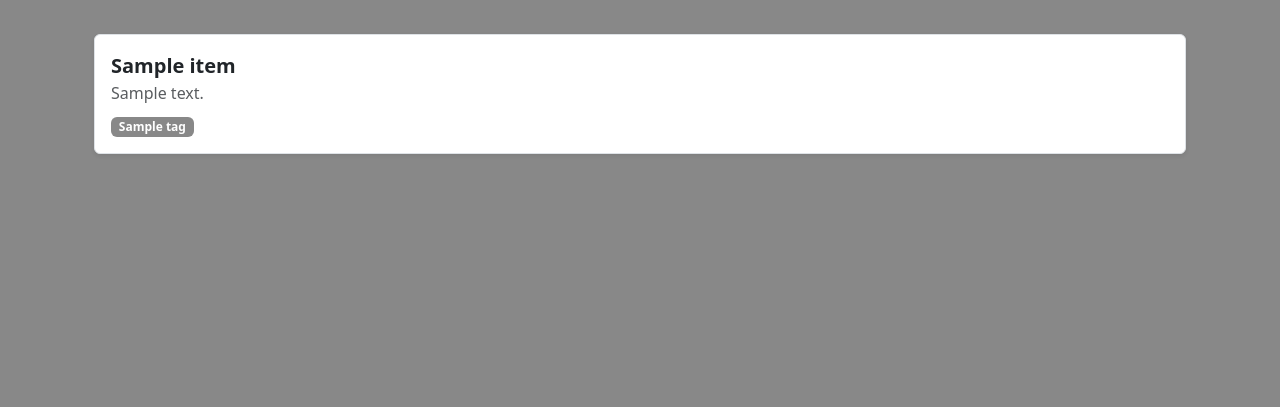
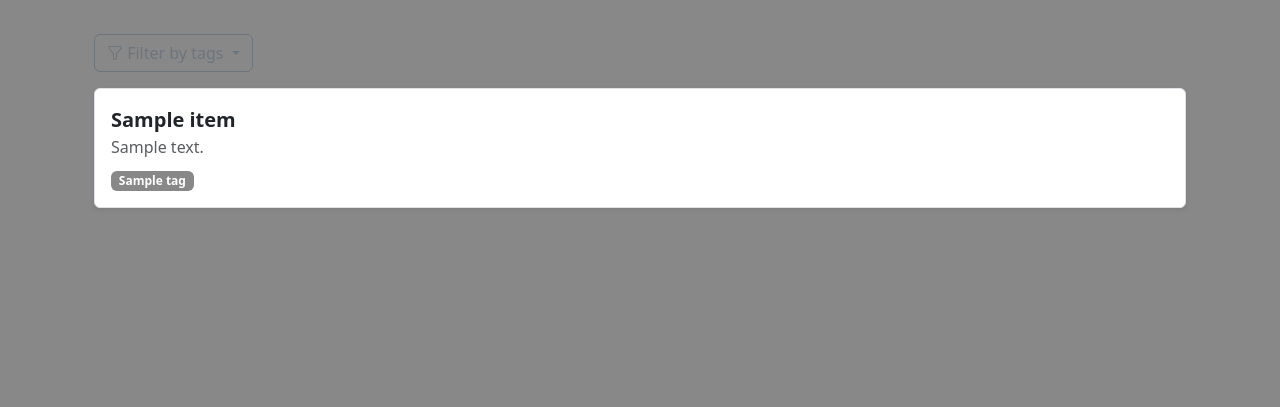
Before and after one commit to robschmidtdev/idea-collector, a Django app: template idea_collector/main/templates/main/items.html in a window 1280 px wide. Shown: the part 56-463 px from the top of the page. Run offline with Django 5.2, Linux system fonts and the light colour scheme; the template is opened without the code that fills it: most values are stand-ins (such as "Sample title", 1, 10 or a date in 2020).

Commit message:
filter by tags

```diff
--- a/idea_collector/main/templates/main/items.html
+++ b/idea_collector/main/templates/main/items.html
@@ -6,11 +6,26 @@
 {% block content %}
 <div class="container my-4">
 
+    <div class="dropdown mb-3">
+        <button class="btn btn-outline-secondary dropdown-toggle" type="button" id="tagFilterDropdown" data-bs-toggle="dropdown" data-bs-auto-close="outside" aria-expanded="false">
+            <i class="bi bi-funnel"></i> Filter by tags
+        </button>
+        <div class="dropdown-menu p-2" aria-labelledby="tagFilterDropdown">
+            {% for tag in tags %}
+                <div class="form-check">
+                    <input class="form-check-input tag-filter" type="checkbox" value="{{ tag.pk }}" id="tag-{{ tag.pk }}">
+                    <label class="form-check-label" for="tag-{{ tag.pk }}">{{ tag.name }}</label>
+                </div>
+            {% empty %}
+                <span class="dropdown-item-text text-muted">No tags available</span>
+            {% endfor %}
+        </div>
+    </div>
 
     {% if items %}
         <div class="list-group shadow-sm">
             {% for item in items %}
-                <a href="{% url 'item_detail' item.pk %}" class="list-group-item list-group-item-{{ item.color }} list-group-item-action d-flex justify-content-between align-items-center py-3">
+                <a href="{% url 'item_detail' item.pk %}" class="list-group-item list-group-item-{{ item.color }} list-group-item-action d-flex justify-content-between align-items-center py-3" data-tags="{% for tag in item.tags.all %}{{ tag.pk }}{% if not forloop.last %},{% endif %}{% endfor %}">
                     <div>
                         <div class="fw-bold fs-5">{{ item.name }}</div>
                         {% if item.description %}
@@ -30,10 +45,38 @@
                 </a>
             {% endfor %}
         </div>
+        <div id="noMatchAlert" class="alert alert-info d-none" role="alert">
+            No items match the selected tags.
+        </div>
     {% else %}
         <div class="alert alert-info" role="alert">
             There are currently no items available.
         </div>
     {% endif %}
 </div>
+
+<script>
+    const checkboxes = document.querySelectorAll('.tag-filter');
+    const noMatchAlert = document.getElementById('noMatchAlert');
+
+    function filterItems() {
+        const selected = new Set(
+            Array.from(checkboxes)
+                .filter(cb => cb.checked)
+                .map(cb => cb.value)
+        );
+
+        let visibleCount = 0;
+        document.querySelectorAll('.list-group-item[data-tags]').forEach(item => {
+            const itemTags = item.dataset.tags.split(',').filter(Boolean);
+            const show = selected.size === 0 || itemTags.some(t => selected.has(t));
+            item.classList.toggle('d-none', !show);
+            if (show) visibleCount++;
+        });
+
+        if (noMatchAlert) noMatchAlert.classList.toggle('d-none', visibleCount !== 0);
+    }
+
+    checkboxes.forEach(cb => cb.addEventListener('change', filterItems));
+</script>
 {% endblock %}
--- a/idea_collector/main/views.py
+++ b/idea_collector/main/views.py
@@ -53,9 +53,11 @@ def settings_view(request):
 
 
 def items(request):
-    item_list = Item.objects.all()
+    item_list = Item.objects.all().prefetch_related("tags")
     return render(
-        request, "main/items.html", {"active": "items", "items": item_list}
+        request,
+        "main/items.html",
+        {"active": "items", "items": item_list, "tags": Tag.objects.all()},
     )
 
 
```
